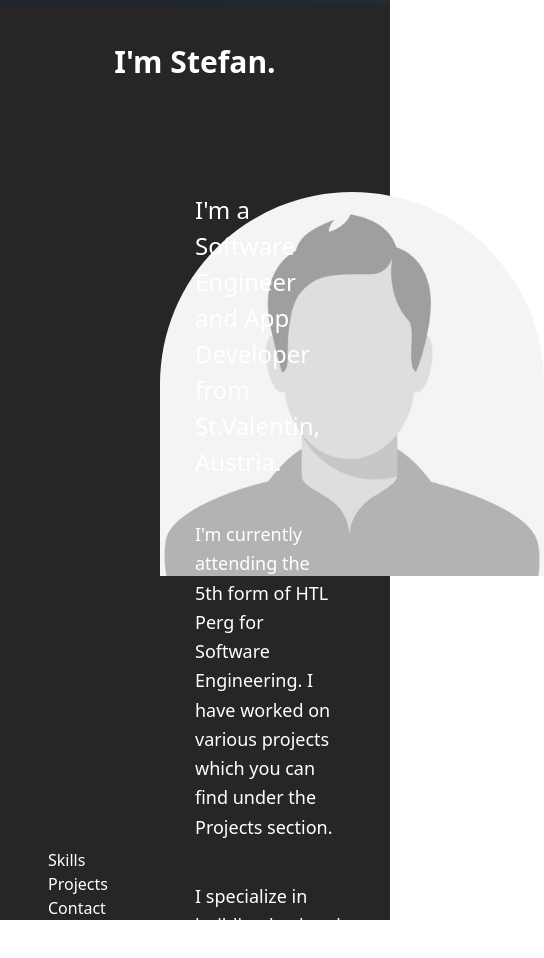
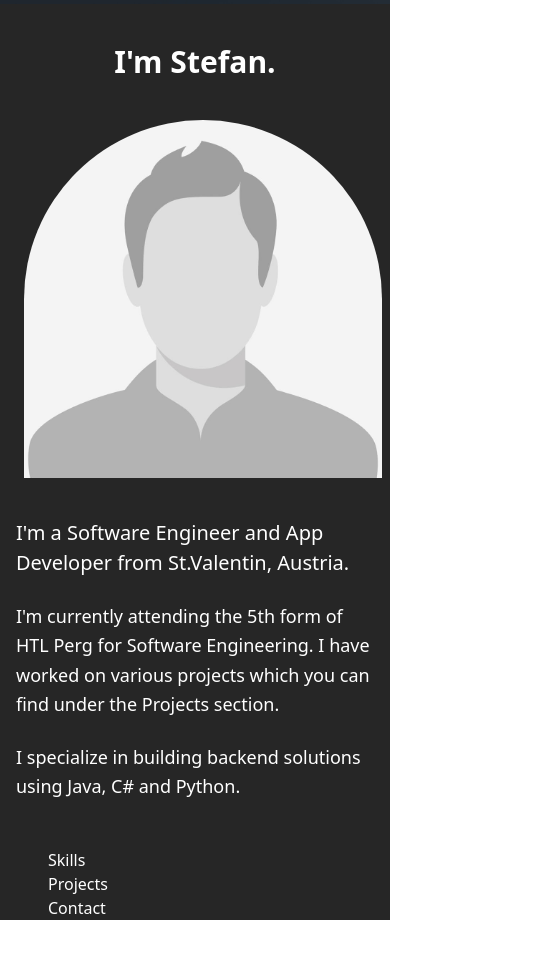
Before and after one commit to daCzepl/portfolio, a React (Vite) app: page / in a window 390 px wide. Shown: the part 840-1798 px from the top of the page, 544 px wide, since content can reach past the window. After the commit the page ends 1760 px from the top, so only its background shows below. Built offline with nearby package versions, Linux system fonts and the light colour scheme.

Commit message:
adjusted mobile responsiveness

```diff
--- a/src/pages/About.tsx
+++ b/src/pages/About.tsx
@@ -3,23 +3,27 @@ import placeHolder from "../assets/placeholder_image.jpg";
 export const About = () => {
   return (
     <div className="bg-neutral-800 h-screen pt-10" id="about">
-      <div className="text-white h-full items-center flex px-12 flex-col">
-        <h1 className="text-3xl md:text-5xl lg:text-7xl text-center mb-28 font-bold">
+      <div className="text-white h-full items-center flex px-4 md:px-12 flex-col">
+        <h1 className="text-3xl md:text-5xl lg:text-7xl text-center mb-10 md:mb-28 font-bold">
           I'm Stefan.
         </h1>
-        <div className="grid grid-cols-2">
-          <div className="w-96 ml-28 overflow-hidden rounded-tl-full rounded-tr-full h-auto">
-            <img src={placeHolder} alt="Image" className="w-full h-auto" />
+        <div className="sm:grid sm:grid-cols-1 md:grid-cols-2">
+          <div className="flex justify-center w-full md:w-96 ml-2 md:ml-28 h-auto mx-auto md:mx-0 mb-10 md:mb-0">
+            <img
+              src={placeHolder}
+              alt="Image"
+              className="h-auto rounded-tl-full rounded-tr-full"
+            />
           </div>
-          <div>
-            <div className="mb-10">
-              <p className="leading-normal text-2xl md:text-4xl lg:text-5xl max-w-2xl">
+          <div className="mt-5 md:mt-0">
+            <div className="mb-6 md:mb-10">
+              <p className="leading-normal text-xl md:text-4xl lg:text-5xl max-w-full md:max-w-2xl">
                 I'm a Software Engineer and App Developer from St.Valentin,
                 Austria.
               </p>
             </div>
-            <div className="leading-relaxed text-lg md:text-xl lg:text-2xl max-w-3xl font-thin">
-              <div className="mb-10">
+            <div className="leading-relaxed text-lg md:text-xl lg:text-2xl max-w-full md:max-w-3xl font-thin">
+              <div className="mb-6 md:mb-10">
                 <p>
                   I'm currently attending the 5th form of HTL Perg for Software
                   Engineering. I have worked on various projects which you can
```
